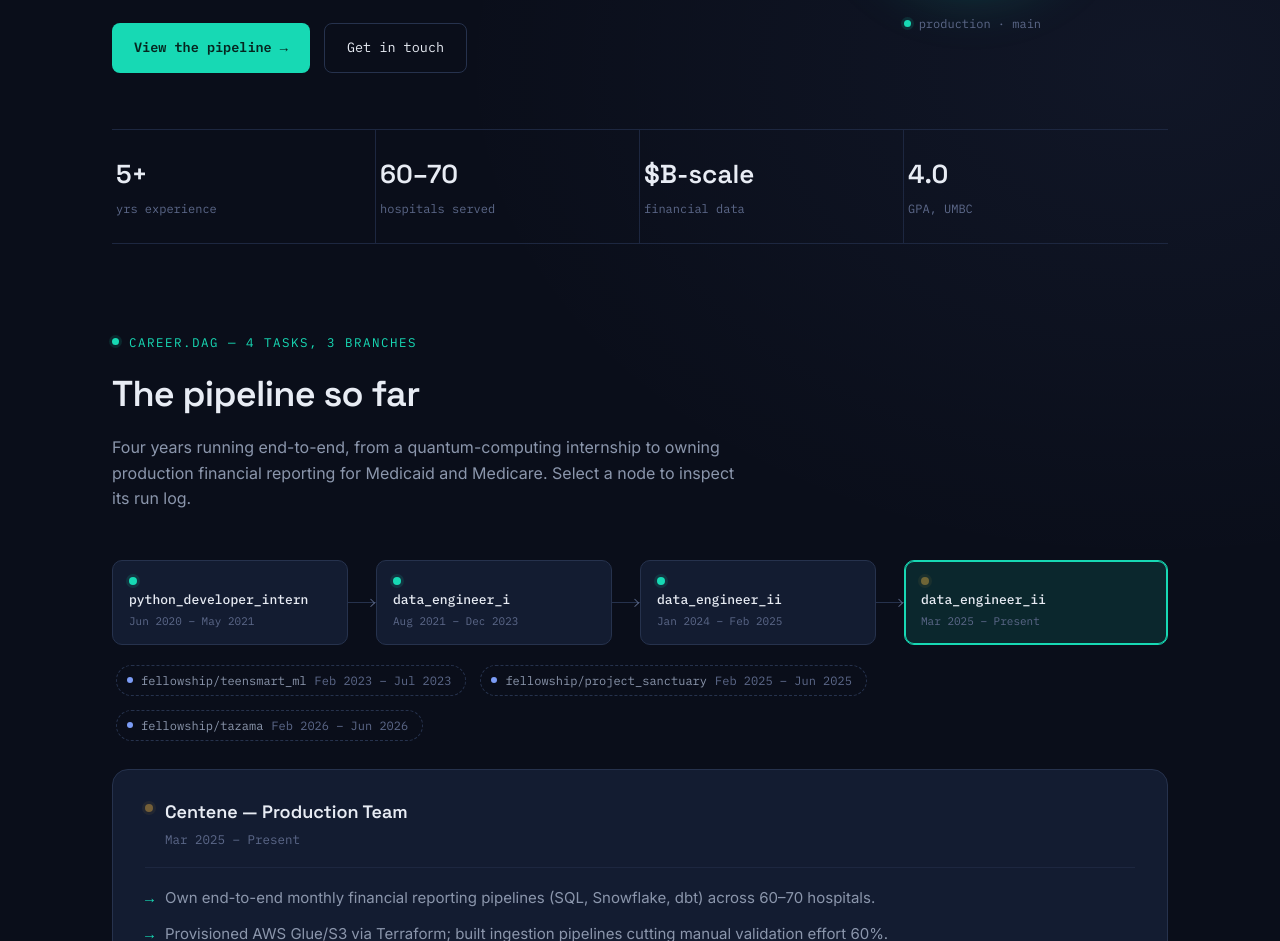
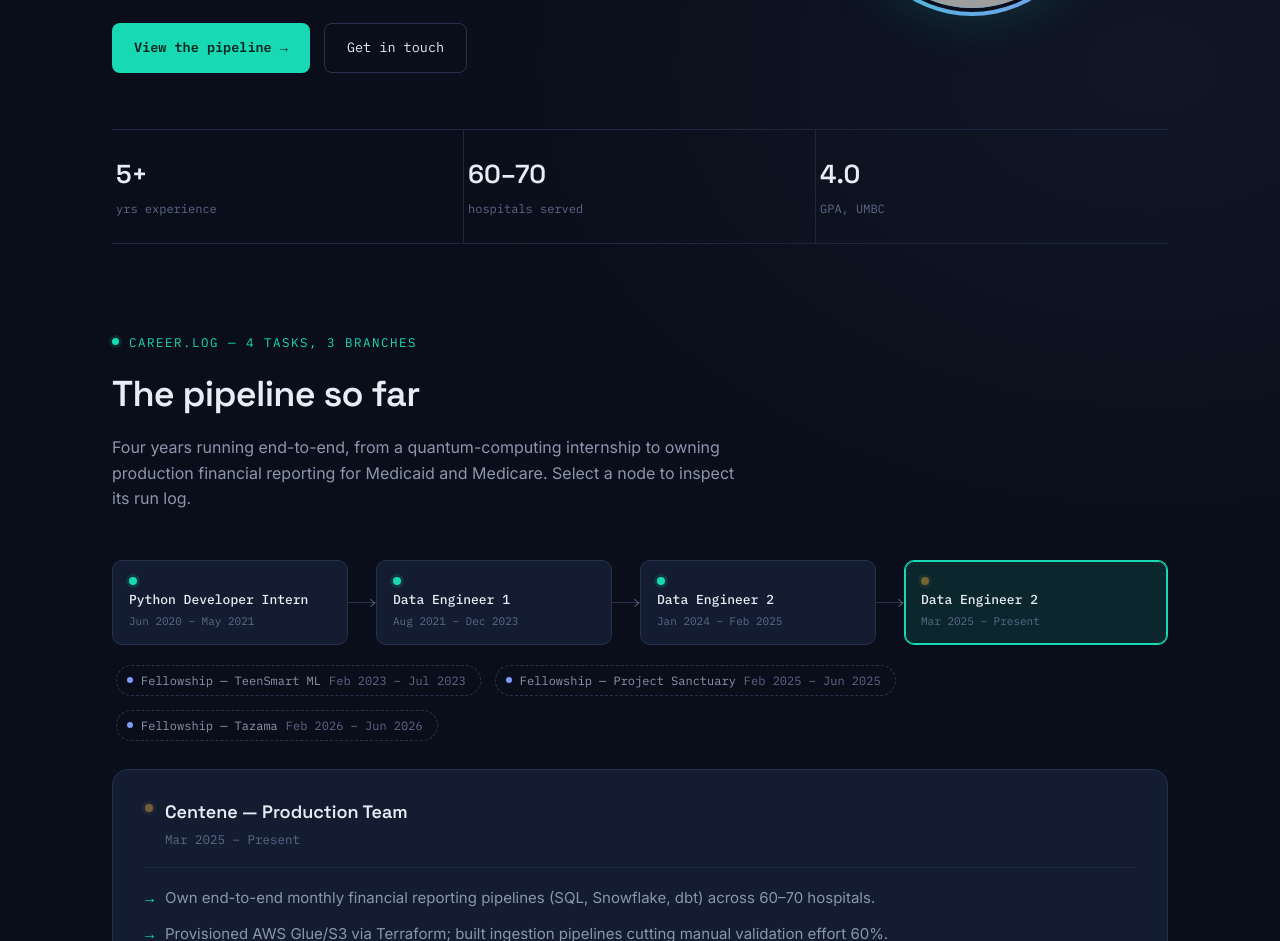
Before and after one commit to Brahmani-Thota/brahmani-thota.github.io, a React (Vite) app: page / in a window 1280 px wide. Shown: the part 380-1321 px from the top of the page. Built offline with nearby package versions, Linux system fonts and the light colour scheme; grey boxes are pictures that could not be loaded.

Commit message:
Clean up task labels, remove dag reference

```diff
--- a/src/components/CareerDAG.jsx
+++ b/src/components/CareerDAG.jsx
@@ -4,7 +4,7 @@ import './CareerDAG.css';
 const nodes = [
   {
     id: 'ibm',
-    task: 'python_developer_intern',
+    task: 'Python Developer Intern',
     org: 'IBM — Quantum Computing',
     period: 'Jun 2020 – May 2021',
     status: 'success',
@@ -16,7 +16,7 @@ const nodes = [
   },
   {
     id: 'palantir',
-    task: 'data_engineer_i',
+    task: 'Data Engineer 1',
     org: 'Centene — Palantir Team',
     period: 'Aug 2021 – Dec 2023',
     status: 'success',
@@ -28,7 +28,7 @@ const nodes = [
   },
   {
     id: 'snowflake',
-    task: 'data_engineer_ii',
+    task: 'Data Engineer 2',
     org: 'Centene — Snowflake Transition Team',
     period: 'Jan 2024 – Feb 2025',
     status: 'success',
@@ -40,7 +40,7 @@ const nodes = [
   },
   {
     id: 'production',
-    task: 'data_engineer_ii',
+    task: 'Data Engineer 2',
     org: 'Centene — Production Team',
     period: 'Mar 2025 – Present',
     status: 'running',
@@ -55,7 +55,7 @@ const nodes = [
 const branches = [
   {
     id: 'teensmart',
-    task: 'fellowship/teensmart_ml',
+    task: 'Fellowship — TeenSmart ML',
     org: 'Delta Analytics — TeenSmart International',
     period: 'Feb 2023 – Jul 2023',
     status: 'branch',
@@ -68,7 +68,7 @@ const branches = [
   },
   {
     id: 'sanctuary',
-    task: 'fellowship/project_sanctuary',
+    task: 'Fellowship — Project Sanctuary',
     org: 'Delta Analytics — Project Sanctuary',
     period: 'Feb 2025 – Jun 2025',
     status: 'branch',
@@ -80,7 +80,7 @@ const branches = [
   },
   {
     id: 'tazama',
-    task: 'fellowship/tazama',
+    task: 'Fellowship — Tazama',
     org: 'Delta Analytics — Tazama Project',
     period: 'Feb 2026 – Jun 2026',
     status: 'branch',
@@ -101,7 +101,7 @@ export default function CareerDAG() {
   return (
     <section className="section dag-section" id="experience">
       <div className="container">
-        <p className="eyebrow">career.dag — 4 tasks, 3 branches</p>
+        <p className="eyebrow">career.log — 4 tasks, 3 branches</p>
         <h2 className="section-title">The pipeline so far</h2>
         <p className="section-desc">
           Four years running end-to-end, from a quantum-computing internship to owning production
--- a/src/components/Hero.css
+++ b/src/components/Hero.css
@@ -111,18 +111,9 @@
   border: 4px solid var(--bg);
 }
 
-.hero-photo-tag {
-  font-family: var(--font-mono);
-  font-size: 12px;
-  color: var(--text-dim);
-  display: flex;
-  align-items: center;
-  gap: 8px;
-}
-
 .hero-metrics {
   display: grid;
-  grid-template-columns: repeat(4, 1fr);
+  grid-template-columns: repeat(3, 1fr);
   border-top: 1px solid var(--border-soft);
   border-bottom: 1px solid var(--border-soft);
 }
--- a/src/components/Hero.jsx
+++ b/src/components/Hero.jsx
@@ -4,7 +4,6 @@ import './Hero.css';
 const metrics = [
   { value: '5+', label: 'yrs experience' },
   { value: '60–70', label: 'hospitals served' },
-  { value: '$B-scale', label: 'financial data' },
   { value: '4.0', label: 'GPA, UMBC' },
 ];
 
@@ -46,9 +45,6 @@ export default function Hero() {
             <div className="hero-photo-frame">
               <img src={headshot} alt="Brahmani Thota" className="hero-photo" />
             </div>
-            <div className="hero-photo-tag">
-              <span className="status-dot" /> production · main
-            </div>
           </div>
         </div>
 
```
